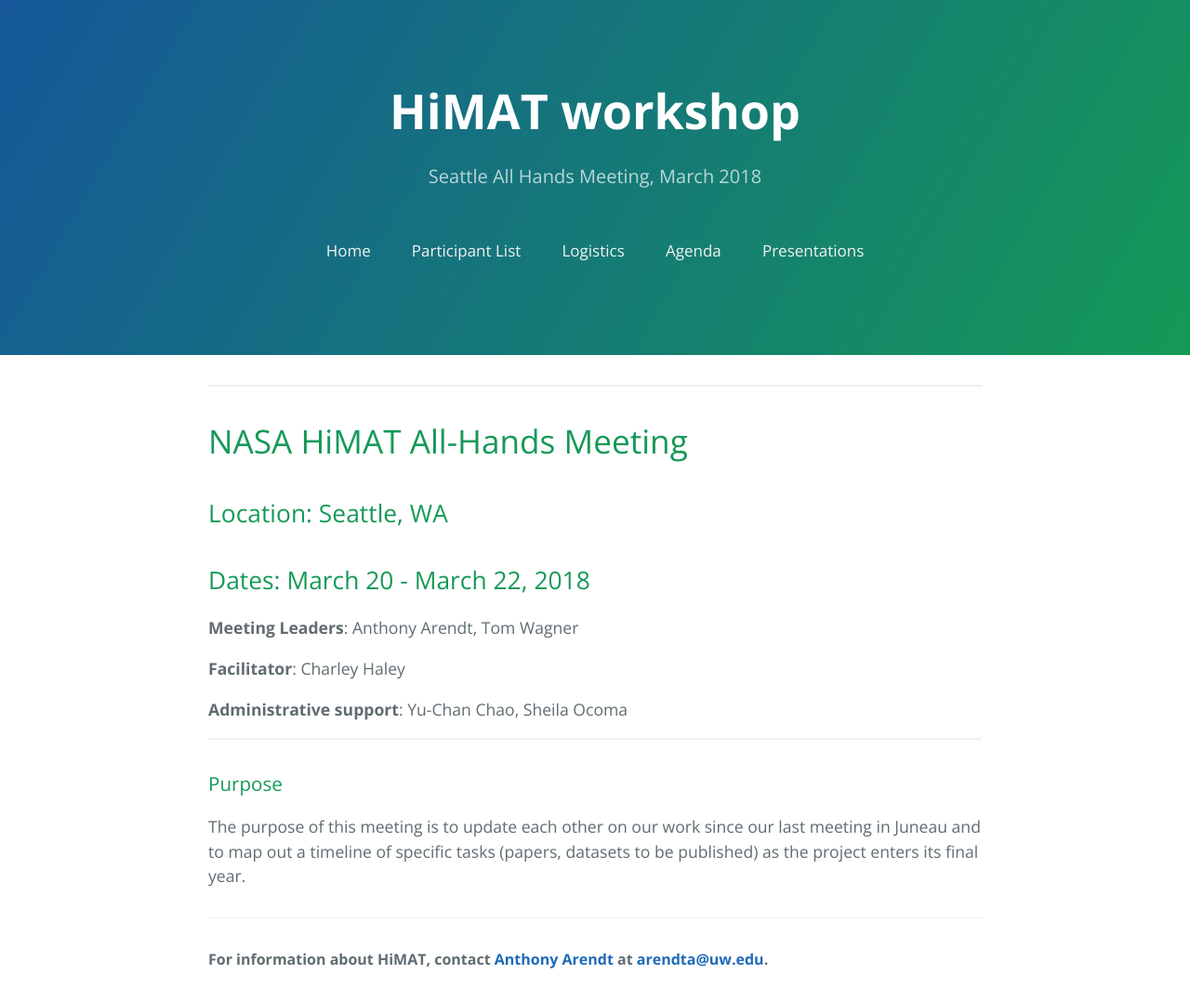
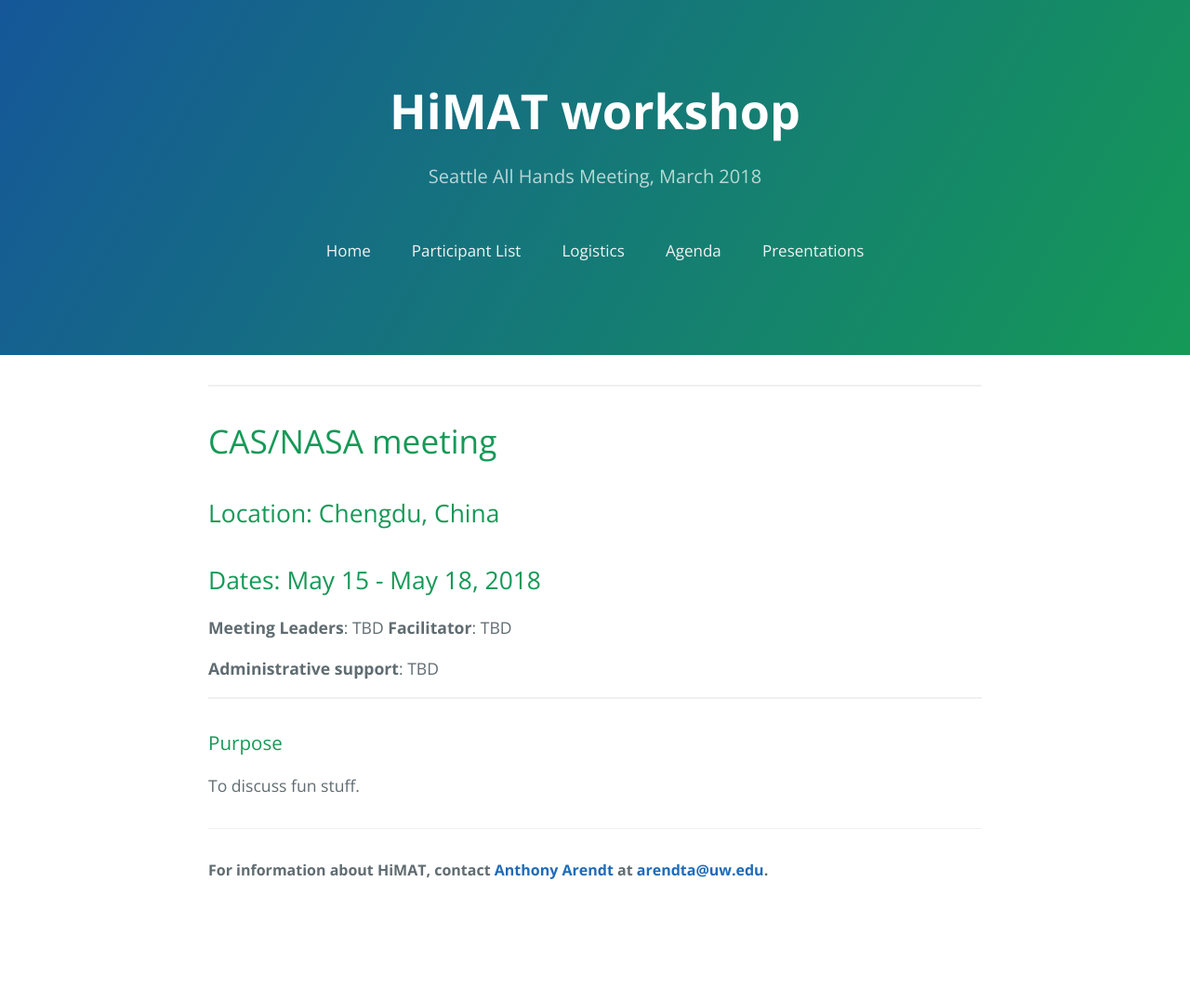
Before and after one commit to lsetiawan/2018-05-15-CAS-HiMAT, a Jekyll site: the page built from index.md, in a window 1280 px wide. Shown: the whole page at 93% size. Built offline with Jekyll 4.4.1, drawn with Linux system fonts in a browser that asks for light colours; after the commit the page ends 980 px from its top, so only the background shows below that.

Commit message:
Update index.md

```diff
--- a/index.md
+++ b/index.md
@@ -5,20 +5,18 @@ title: "Home"
 
 ---
 
-# NASA HiMAT All-Hands Meeting
+# CAS/NASA meeting
+## Location: Chengdu, China
 
-## Location: Seattle, WA
+## Dates: May 15 - May 18, 2018
 
-## Dates: March 20 - March 22, 2018
+**Meeting Leaders**: TBD
+**Facilitator**: TBD
 
-**Meeting Leaders**: Anthony Arendt, Tom Wagner
-
-**Facilitator**: Charley Haley
-
-**Administrative support**: Yu-Chan Chao, Sheila Ocoma
+**Administrative support**: TBD
 
 ---
 
 ### Purpose
 
-The purpose of this meeting is to update each other on our work since our last meeting in Juneau and to map out a timeline of specific tasks (papers, datasets to be published) as the project enters its final year.
+To discuss fun stuff.
```
